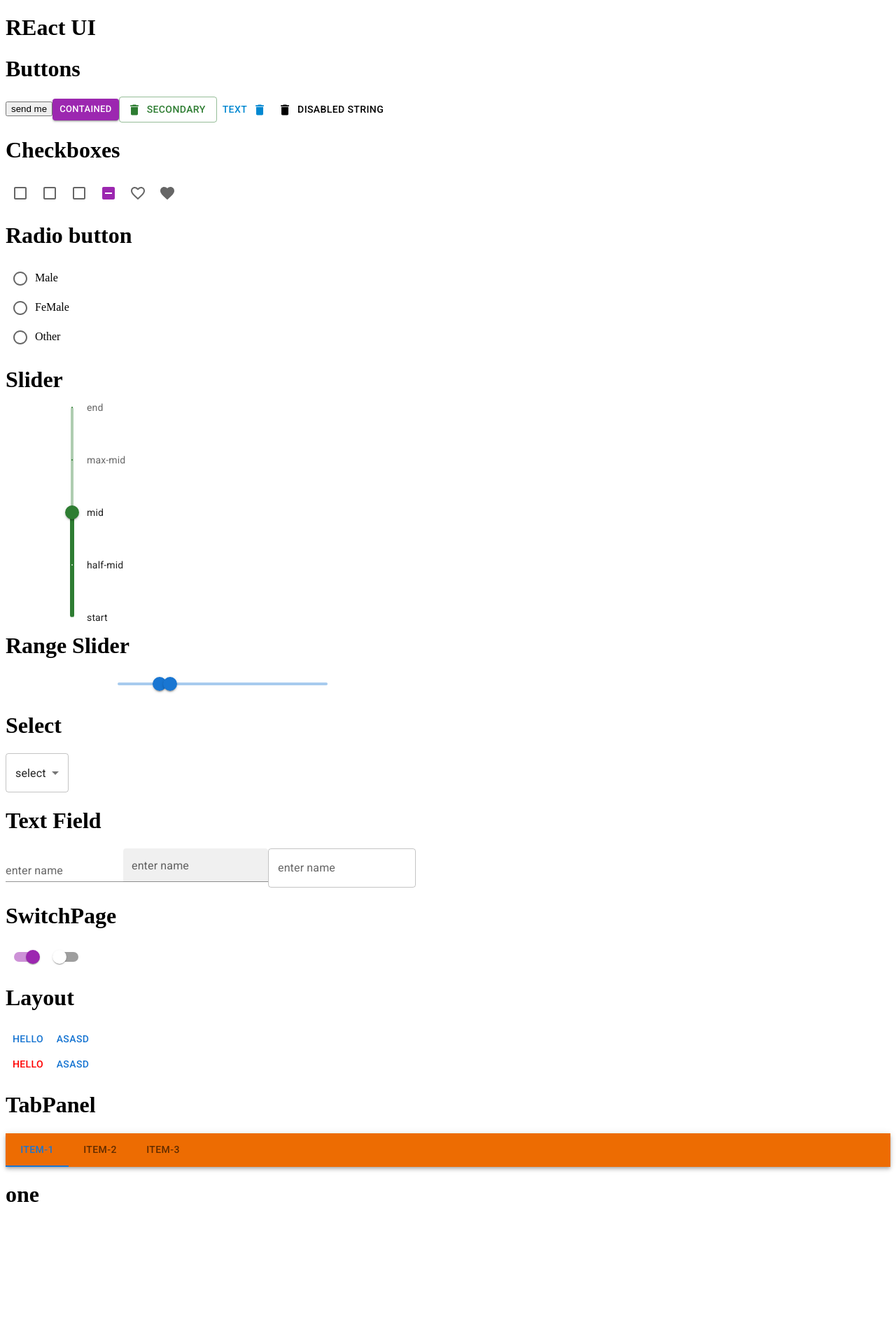
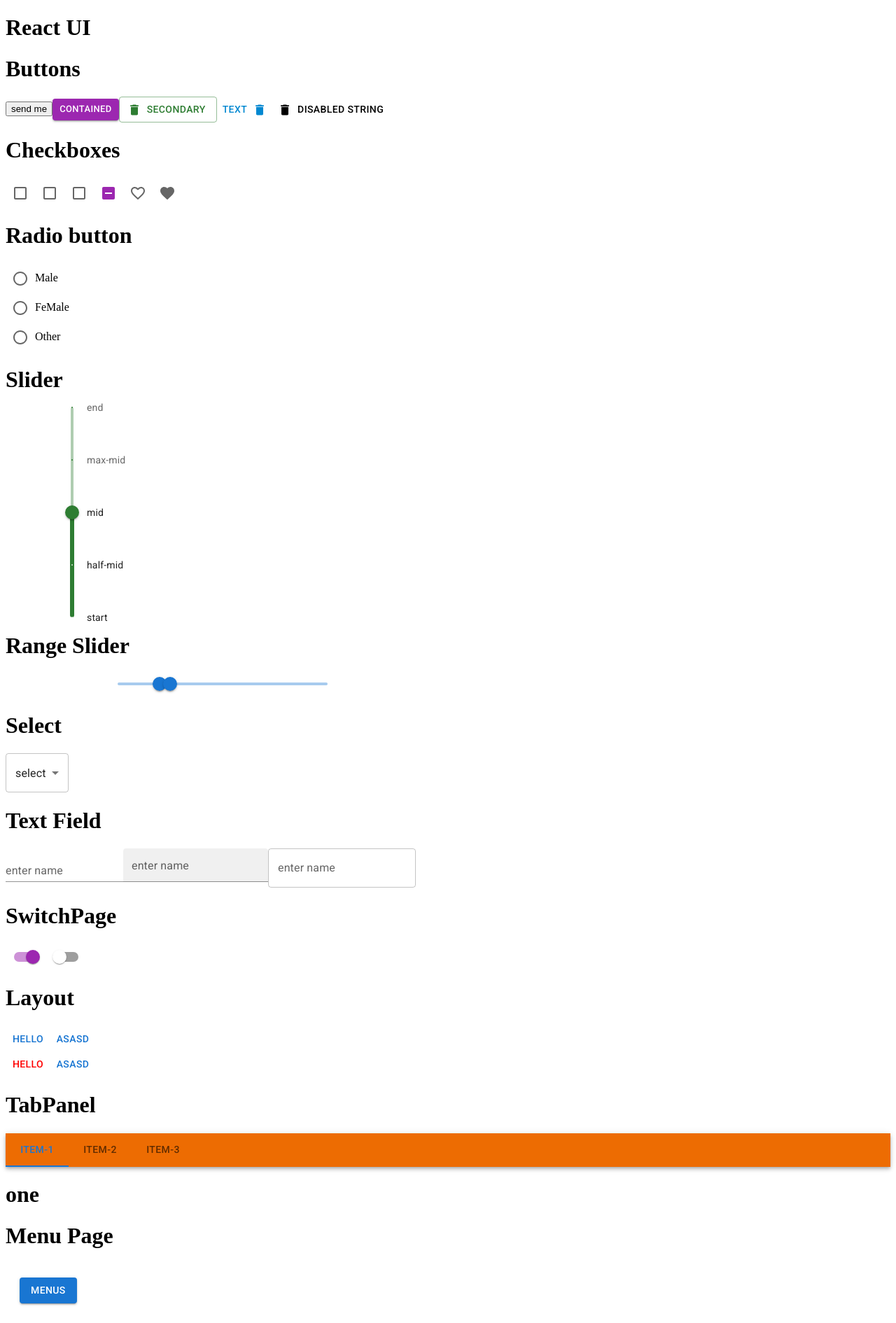
Before and after one commit to nikita3006/materialUi, a React (Vite) app: page / in a window 1280 px wide. Shown: the whole page at 70% size. Before the commit the page ends 1747 px from the top, so only its background shows below. Built offline with nearby package versions, Linux system fonts and the light colour scheme.

Commit message:
menu property

```diff
--- a/package.json
+++ b/package.json
@@ -16,7 +16,8 @@
     "@mui/icons-material": "^5.15.15",
     "@mui/material": "^5.15.15",
     "react": "^18.2.0",
-    "react-dom": "^18.2.0"
+    "react-dom": "^18.2.0",
+    "react-router-dom": "^6.22.3"
   },
   "devDependencies": {
     "@types/react": "^18.2.66",
--- a/src/App.jsx
+++ b/src/App.jsx
@@ -1,32 +1,42 @@
-import Buttons from "./components/Buttons.jsx"
-import CheckBoxes from "./components/CheckBoxes.jsx"
-import LayoutPage from "./components/Layout.jsx"
-import RadioButton from "./components/RadioButton.jsx"
-import RangeSliderPage from "./components/RangeSlider.jsx"
-import SelectBox from "./components/Select.jsx"
-import SliderPage from "./components/Slider.jsx"
-import SwitchPage from "./components/Switch.jsx"
-import TabPage from "./components/TabPanel.jsx"
-import TextFieldPage from "./components/TextField.jsx"
-
-
+import { Routes, Route } from "react-router-dom";
+import Buttons from "./components/Buttons.jsx";
+import CheckBoxes from "./components/CheckBoxes.jsx";
+import LayoutPage from "./components/Layout.jsx";
+import MenuPage, { About, Home } from "./components/Menu.jsx";
+import RadioButton from "./components/RadioButton.jsx";
+import RangeSliderPage from "./components/RangeSlider.jsx";
+import SelectBox from "./components/Select.jsx";
+import SliderPage from "./components/Slider.jsx";
+import SwitchPage from "./components/Switch.jsx";
+import TabPage from "./components/TabPanel.jsx";
+import TextFieldPage from "./components/TextField.jsx";
 
 const App = () => {
   return (
     <div>
-      <h1>REact UI</h1>
-       <Buttons/>
-       <CheckBoxes/>
-       <RadioButton/>
-       <SliderPage/>
-       <RangeSliderPage/>
-       <SelectBox/>
-       <TextFieldPage/>
-       <SwitchPage/>
-       <LayoutPage/>
-       <TabPage/>
+      <h1>React UI</h1>
+      <Routes>
+        <Route exact path="/" element={
+          <>
+            <Buttons />
+            <CheckBoxes />
+            <RadioButton />
+            <SliderPage />
+            <RangeSliderPage />
+            <SelectBox />
+            <TextFieldPage />
+            <SwitchPage />
+            <LayoutPage />
+            <TabPage />
+            <MenuPage />
+          </>
+        } />
+        <Route path='/home' element={<Home/>}></Route>
+        <Route path='/about' element={<About/>}></Route>
+      </Routes>
+
     </div>
-  )
-}
+  );
+};
 
-export default App
+export default App;
--- /dev/null
+++ b/src/components/Menu.jsx
@@ -0,0 +1,53 @@
+import  { useState } from 'react';
+import { Link} from "react-router-dom";
+import {Button, Menu, MenuItem} from '@mui/material'
+
+const MenuPage = () => {
+    const[click, setClick] = useState(null)
+    const handleClick = () =>{
+        setClick(!click)
+    }
+    const closeMenu = () =>{
+        setClick(click)
+    }
+  return (
+    <div>
+        <h1>Menu Page</h1>
+
+
+       <Button
+        variant='contained'
+        style={{margin:'20px'}}
+        onClick={handleClick}
+       > Menus
+           {
+         <Menu
+            open={click}
+            onClose={closeMenu}
+            style={{marginLeft:'100px'}}>
+                        <MenuItem> <Link to='/home'>Home</Link></MenuItem>
+                        <MenuItem> <Link to='/about'>About</Link></MenuItem>
+
+                     </Menu>
+           }
+       </Button>
+    </div>
+  )
+}
+
+export default MenuPage
+
+export function Home(){
+    return(
+        <div>
+            <h1>Home</h1>
+        </div>
+    )
+}
+export function About(){
+    return(
+        <div>
+            <h1>About</h1>
+        </div>
+    )
+}
--- a/src/main.jsx
+++ b/src/main.jsx
@@ -1,6 +1,7 @@
 import React from 'react'
 import ReactDOM from 'react-dom/client'
 import App from './App.jsx'
+import { BrowserRouter as Router } from "react-router-dom";
 import './index.css'
 import '@fontsource/roboto/300.css';
 import '@fontsource/roboto/400.css';
@@ -9,6 +10,9 @@ import '@fontsource/roboto/700.css';
 
 ReactDOM.createRoot(document.getElementById('root')).render(
   <React.StrictMode>
-    <App />
+      <Router>
+      <App />
+      </Router>
+
   </React.StrictMode>,
 )
```
